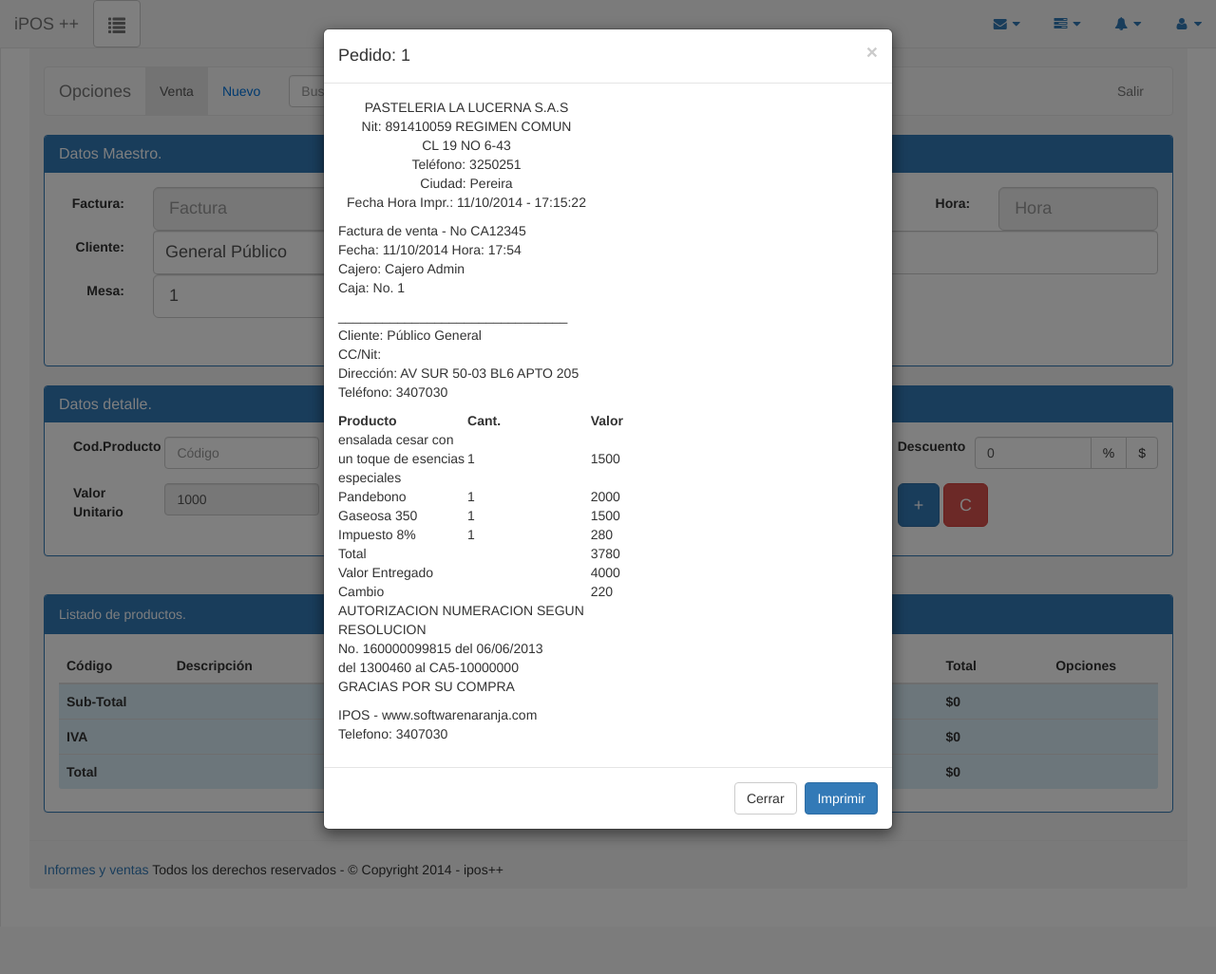
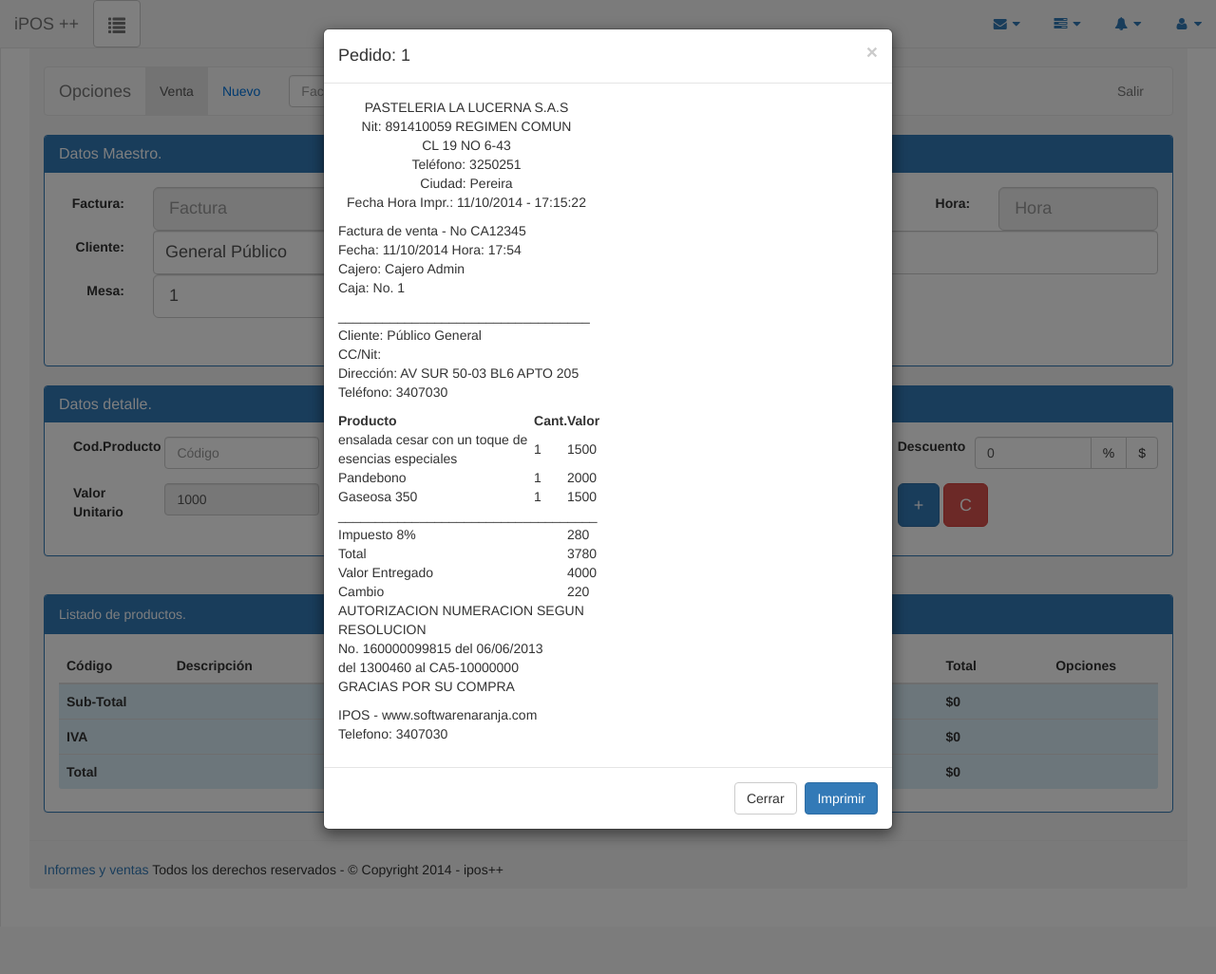
Before and after one commit to wilmandx/ipos, a Django app: page /ventas/ in a window 1280 px wide, after a click on "Imprimir". Shown: the whole page at 95% size. Run offline with Django 3.2, Linux system fonts and the light colour scheme; a user stored in the database is signed in; data comes from the database, SQL or seed files in the repository; some libraries are stand-ins or nearby versions.

Commit message:
cambios en labels y la opcion de guardar el cajero y evitar guardar la propina al inicioo

```diff
--- a/ventas/templates/venta.html
+++ b/ventas/templates/venta.html
@@ -24,9 +24,9 @@
         </ul>
         <form id="frm-buscar" class="navbar-form navbar-left" role="search" action="/ventas/fac/">
           <div class="form-group">
-            <input type="text" class="form-control" placeholder="Busqueda por factura o mesa (Codigo)" name="nroFact" size="30">
+            <input type="text" class="form-control" placeholder="Factura o mesa" name="nroFact" size="30">
           </div>
-          <button type="button" class="btn btn-default btn-md">
+          <button type="button" class="btn btn-default btn-md" id="btn-buscarfactura">
           <span class="glyphicon glyphicon-search"></span></button>
         </form>
         <ul class="nav navbar-nav">
@@ -98,9 +98,9 @@
               <input type="text" class="form-control" id="mesa_p" name="mesa_p" placeholder="Mesa" value="{{ventaMaestro.mesa}}">
             </div>
           </div>
-          <label for="mesa" class="col-md-1 control-label">Opciones:</label>
+          <label for="mesa" class="col-md-1 control-label"></label>
           <div class="btn-lg col-md-5">
-            <button type="button" class="btn btn-primary btn-lg" id="btn-registrar-maestro">Guardar maestro</button>
+            <button type="button" class="btn btn-primary btn-lg" id="btn-registrar-maestro">Guardar</button>
           </div>
         </div>
       </div>
@@ -250,18 +250,19 @@
               Fecha: 11/10/2014 Hora: 17:54<br/>
               Cajero: Cajero Admin<br/>
               Caja: No. 1<br/>
-              <div>_______________________________</div>
+              <div>__________________________________</div>
               Cliente: Público General<br/>
               CC/Nit: <br/>
               Dirección: AV SUR 50-03 BL6 APTO 205
               Teléfono: 3407030
             </p>
             <table class="table-responsive" style="width:300px">
-              <tr><th width="50%">Producto</th><th width="50%">Cant.</th><th width="50%">Valor</th></tr>
+              <tr><th width="70%">Producto</th><th width="10%">Cant.</th><th width="20%">Valor</th></tr>
               <tr><td>ensalada cesar con un toque de esencias especiales</td><td>1</td><td>1500</td></tr>
               <tr><td>Pandebono</td><td>1</td><td>2000</td></tr>
               <tr><td>Gaseosa 350</td><td>1</td><td>1500</td></tr>
-              <tr><td>Impuesto 8%</td><td>1</td><td>280</td></tr>
+              <tr><td colspan="3">___________________________________</td></tr>
+              <tr><td colspan="2">Impuesto 8%</td><td>280</td></tr>
               <tr><td colspan="2">Total</td><td>3780</td></tr>
               <tr><td colspan="2">Valor Entregado</td><td>4000</td></tr>
               <tr><td colspan="2">Cambio</td><td>220</td></tr>
--- a/ventas/views.py
+++ b/ventas/views.py
@@ -147,6 +147,7 @@ def savePedido(request):
 		factura=VentaMaestro()
 	factura.cliente=User(id=(int(request.POST['idcliente_p']),1)[request.POST['idcliente_p']==''])
 	factura.vendedor=User(id=(int(request.POST['idvendedor_p']),1)[request.POST['idvendedor_p']==''])
+	factura.cajero=request.user
 	#factura.valorPropina=int((request.POST['propina_p'],'0')[request.POST['propina_p']==''])
 	factura.mesa=int((request.POST['mesa_p'],'0')[request.POST['mesa_p']==''])
 	factura.save()
```
